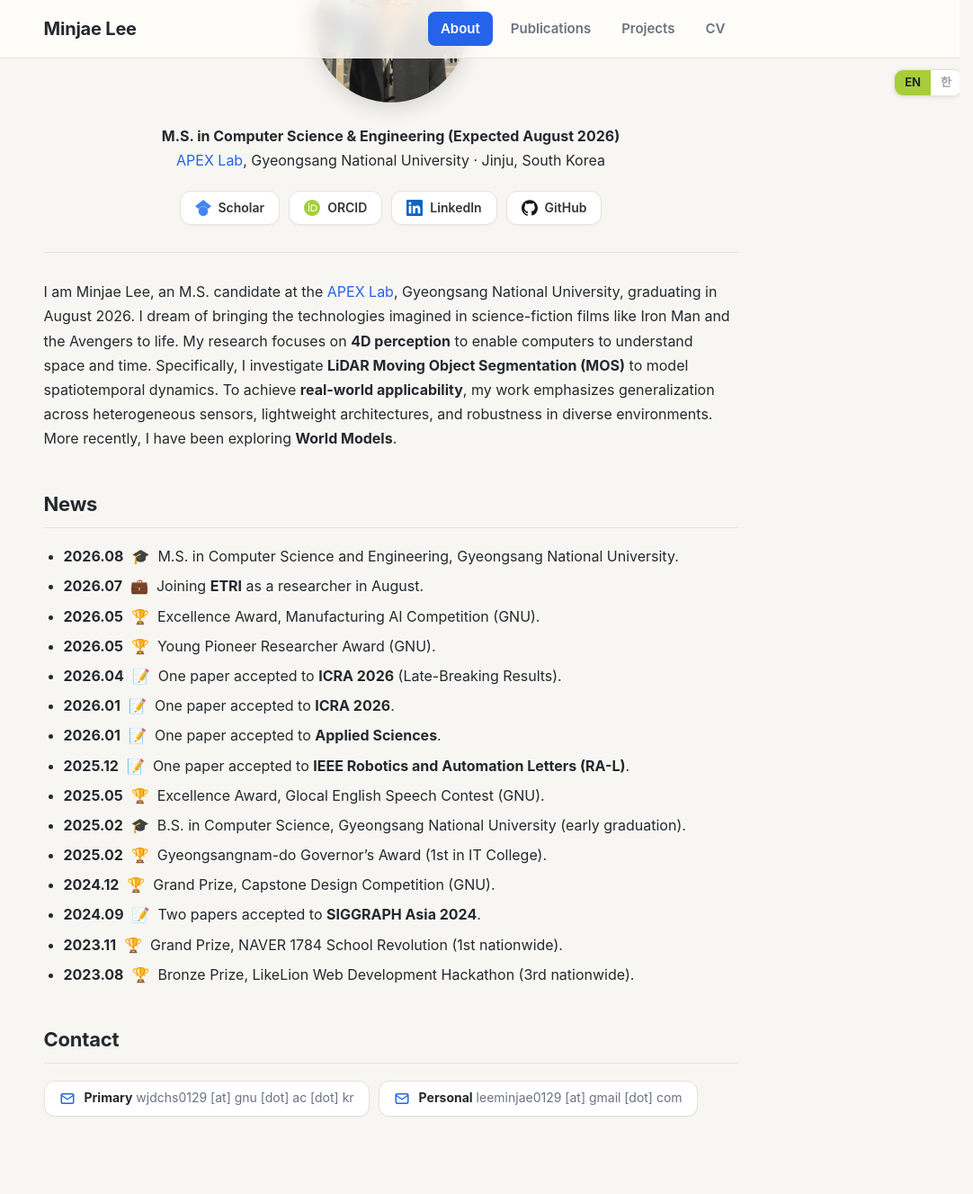
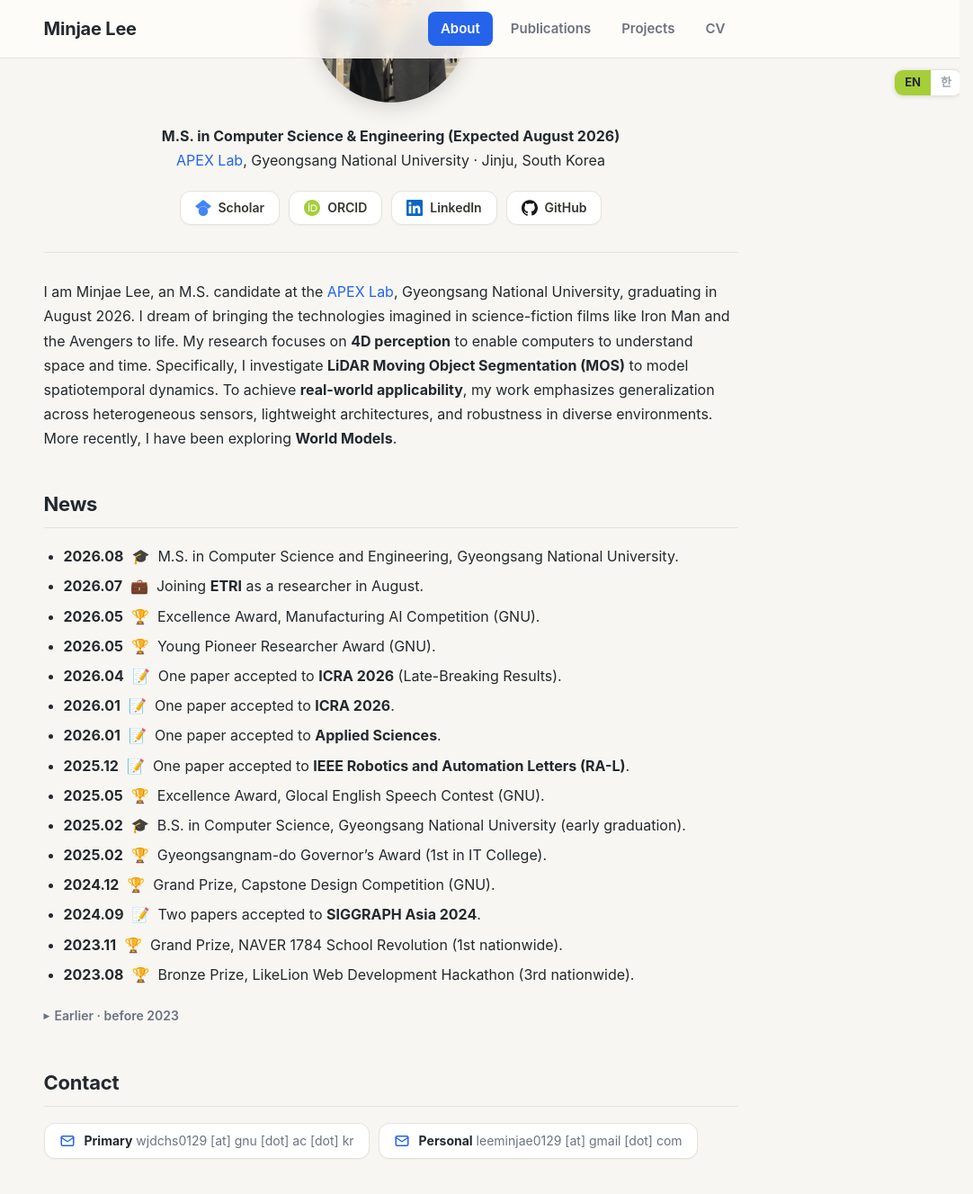
Before and after one commit to MinChoi0129/MinChoi0129.github.io, a Jekyll site: the page built from README.md, in a window 1280 px wide and 1400 px high, scrolled down 184 px. Shown: the top 1327 px of the window at 90% size, without its empty margins (198-1280 px from the left). Built offline with Jekyll 4.4.1, drawn with Linux system fonts in a browser that asks for light colours.

Commit message:
News: add pre-2023 milestones (high school, admission, military) in a collapsible section
Co-Authored-By: Claude Opus 4.8 (1M context) <noreply@anthropic.com>

```diff
--- a/README.md
+++ b/README.md
@@ -54,6 +54,15 @@ I am Minjae Lee, an M.S. candidate at the <a href="https://apex.gnu.ac.kr" targe
 - **2024.09** &nbsp;📝&nbsp; Two papers accepted to **SIGGRAPH Asia 2024**.
 - **2023.11** &nbsp;🏆&nbsp; Grand Prize, NAVER 1784 School Revolution (1st nationwide).
 - **2023.08** &nbsp;🏆&nbsp; Bronze Prize, LikeLion Web Development Hackathon (3rd nationwide).
+
+<details class="news-more" markdown="1">
+<summary>Earlier &middot; before 2023</summary>
+
+- **2022.07** &nbsp;🎖️&nbsp; Completed mandatory military service (discharged).
+- **2020.03** &nbsp;🏫&nbsp; Entered Gyeongsang National University, Computer Science.
+- **2020.01** &nbsp;🎓&nbsp; Graduated from Jinju Dongmyung High School.
+
+</details>
 </div>
 <div class="lang-ko" markdown="1">
 - **2026.08** &nbsp;🎓&nbsp; 경상국립대학교 컴퓨터공학부 석사 졸업.
@@ -71,6 +80,15 @@ I am Minjae Lee, an M.S. candidate at the <a href="https://apex.gnu.ac.kr" targe
 - **2024.09** &nbsp;📝&nbsp; <strong>SIGGRAPH Asia 2024</strong>에 논문 2편 게재 확정.
 - **2023.11** &nbsp;🏆&nbsp; 네이버 1784 스쿨혁명 대상 (전국 1위).
 - **2023.08** &nbsp;🏆&nbsp; 멋쟁이사자처럼 해커톤 동상 (전국 3위).
+
+<details class="news-more" markdown="1">
+<summary>이전 소식 &middot; 2023년 이전</summary>
+
+- **2022.07** &nbsp;🎖️&nbsp; 군 복무 만료 전역.
+- **2020.03** &nbsp;🏫&nbsp; 경상국립대학교 컴퓨터과학과 입학.
+- **2020.01** &nbsp;🎓&nbsp; 진주동명고등학교 졸업.
+
+</details>
 </div>
 
 ## <span class="lang-en">Contact</span><span class="lang-ko">연락처</span>
--- a/assets/css/style.css
+++ b/assets/css/style.css
@@ -695,6 +695,49 @@ code {
   }
 }
 
+/* ---- Collapsible older news ---- */
+.news-more {
+  margin-top: 6px;
+}
+
+.news-more > summary {
+  cursor: pointer;
+  list-style: none;
+  display: inline-flex;
+  align-items: center;
+  gap: 6px;
+  width: fit-content;
+  color: var(--muted);
+  font-size: 14px;
+  font-weight: 600;
+  padding: 4px 0;
+  user-select: none;
+}
+
+.news-more > summary::-webkit-details-marker {
+  display: none;
+}
+
+.news-more > summary::before {
+  content: "▸";
+  font-size: 12px;
+  transition: transform .15s ease;
+}
+
+.news-more[open] > summary::before {
+  transform: rotate(90deg);
+}
+
+.news-more > summary:hover {
+  color: var(--fg);
+}
+
+/* Tighten the gap the closed list would otherwise leave. */
+.news-more[open] > ul,
+.news-more[open] > :not(summary) {
+  margin-top: 6px;
+}
+
 /* ---- Under-maintenance notice ---- */
 .maintenance {
   max-width: 520px;
```
